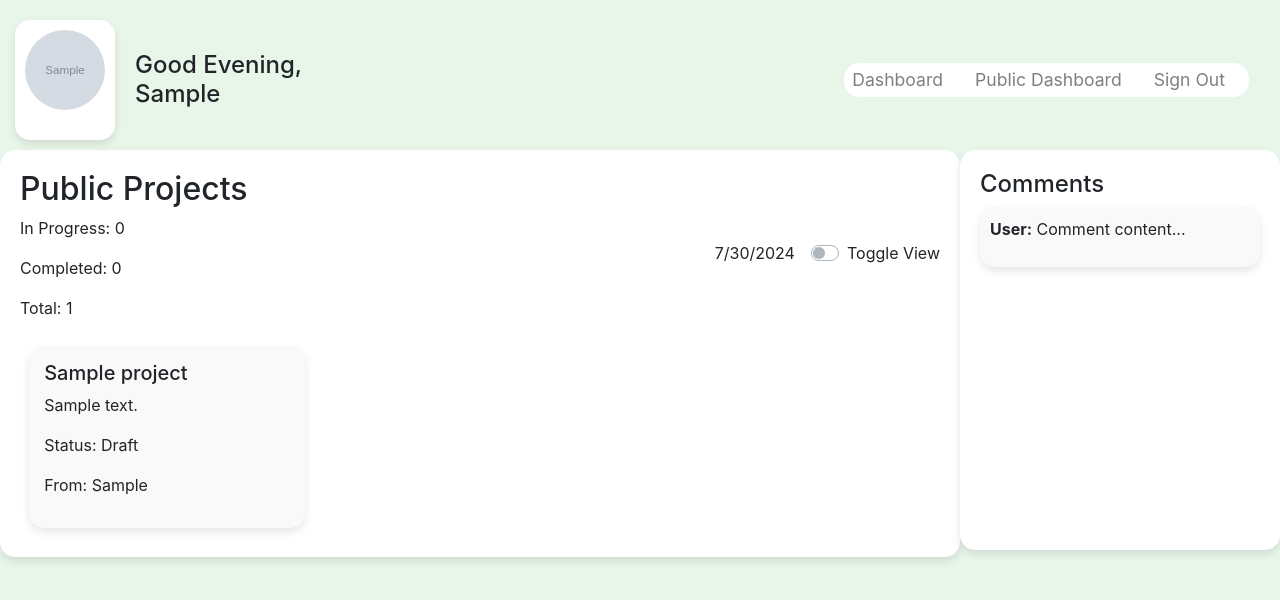
After one commit to DaSHdotHub/ProjectTracker, a Django app: page /project/public-dashboard/ in a window 1280 px wide. The commit adds this page. Shown: the top 600 px of the page. Run offline with Django 5.2, Linux system fonts and the light colour scheme; a user stored in the database is signed in; tables that the repository leaves empty hold one stand-in row (values such as "Sample post"); grey boxes marked "Sample" are stand-in pictures; some libraries are stand-ins or nearby versions.

Commit message:
Add public dashboard

```diff
--- a/project/urls.py
+++ b/project/urls.py
@@ -2,6 +2,7 @@
 from rest_framework.routers import DefaultRouter
 from .views import (
     dashboard,
+    public_dashboard,
     create_project,
     edit_project,
     change_task_status,
@@ -19,6 +20,7 @@
 
 urlpatterns = [
     path("", dashboard, name="dashboard"),
+    path("public-dashboard/", public_dashboard, name="public_dashboard"),
     path("create-project/", create_project, name="create_project"),
     path("edit-project/<int:project_id>/", edit_project, name="edit_project"),
     path("change-task-status/", change_task_status, name="change_task_status"),
--- a/project/views.py
+++ b/project/views.py
@@ -46,6 +46,7 @@
         "profile": profile,
         "profile_picture_url": profile_picture,
         "dashboard_url": reverse("dashboard"),
+        "public_dashboard_url": reverse("public_dashboard"),
         "signout_url": reverse("signout"),
     }
 
@@ -68,6 +69,28 @@
         }
     )
     return render(request, "project/project_list.html", context)
+
+# View for Dashboard (public list)
+@login_required
+def public_dashboard(request):
+    public_projects = Project.objects.filter(is_public=True)
+    context = get_common_context(request)
+    context.update(
+        {
+            "projects": public_projects,
+            "comments": [
+                {"user": "User 1", "content": "Comment content 1"},
+                {"user": "User 2", "content": "Comment content 2"},
+            ],
+            "in_progress_count": public_projects.filter(
+                state=Project.IN_PROGRESS
+            ).count(),
+            "completed_count": public_projects.filter(state=Project.COMPLETED).count(),
+            "total_count": public_projects.count(),
+        }
+    )
+    return render(request, "project/public_list.html", context)
+
 
 # View for Dashboard (project create)
 @login_required
--- a/project_tracker/templates/project/dashboard.html
+++ b/project_tracker/templates/project/dashboard.html
@@ -376,7 +376,7 @@
                                 <a class="nav-link" href="{{ dashboard_url }}">Dashboard</a>
                             </li>
                             <li class="nav-item">
-                                <a class="nav-link" href="#">Public Dashboard</a>
+                                <a class="nav-link" href="{{ public_dashboard_url }}">Public Dashboard</a>
                             </li>
                             <li class="nav-item">
                                 <a class="nav-link" href="{{ signout_url }}">Sign Out</a>
--- /dev/null
+++ b/project_tracker/templates/project/public_list.html
@@ -0,0 +1,72 @@
+{% extends "project/dashboard.html" %}
+{% block title %}Public Projects{% endblock %}
+{% block middle_column %}
+<div class="project-count">
+    <div>
+        <h2>Public Projects</h2>
+        <p>In Progress: <span id="in-progress-count">{{ in_progress_count }}</span></p>
+        <p>Completed: <span id="completed-count">{{ completed_count }}</span></p>
+        <p>Total: <span id="total-count">{{ total_count }}</span></p>
+    </div>
+    <div class="toggle-switch">
+        <span id="current-date"></span>
+        <div class="custom-control custom-switch ml-3">
+            <input type="checkbox" class="custom-control-input" id="viewSwitch">
+            <label class="custom-control-label" for="viewSwitch">Toggle View</label>
+        </div>
+    </div>
+</div>
+<div id="projects-container" class="project-grid">
+    {% for project in projects %}
+    <div class="project-card">
+        <h5>{{ project.title }}</h5>
+        <p>{{ project.description }}</p>
+        <p>Status: {{ project.get_state_display }}</p>
+        <p>From: {{ project.owner.first_name }}</p>
+    </div>
+    {% endfor %}
+</div>
+<table id="projects-table" class="project-table" style="display: none;">
+    <thead>
+        <tr>
+            <th>Title</th>
+            <th>Description</th>
+            <th>Status</th>
+            <th>From:></th>
+        </tr>
+    </thead>
+    <tbody>
+        {% for project in projects %}
+        <tr>
+            <td>{{ project.title }}</td>
+            <td>{{ project.description }}</td>
+            <td>{{ project.get_state_display }}</td>
+            <td>{{ project.owner.first_name }}</td>
+        </tr>
+        {% endfor %}
+    </tbody>
+</table>
+{% endblock %}
+
+{% block extra_js %}
+<script>
+    // Display current date
+    const currentDateElement = document.getElementById('current-date');
+    if (currentDateElement) {
+        currentDateElement.textContent = new Date().toLocaleDateString();
+    }
+
+    // Toggle between grid and table view
+    const viewSwitch = document.getElementById('viewSwitch');
+    const projectsContainer = document.getElementById('projects-container');
+    const projectsTable = document.getElementById('projects-table');
+
+    if (viewSwitch && projectsContainer && projectsTable) {
+        viewSwitch.addEventListener('change', function () {
+            const isChecked = this.checked;
+            projectsContainer.style.display = isChecked ? 'none' : 'flex';
+            projectsTable.style.display = isChecked ? 'table' : 'none';
+        });
+    }
+</script>
+{% endblock %}
```
